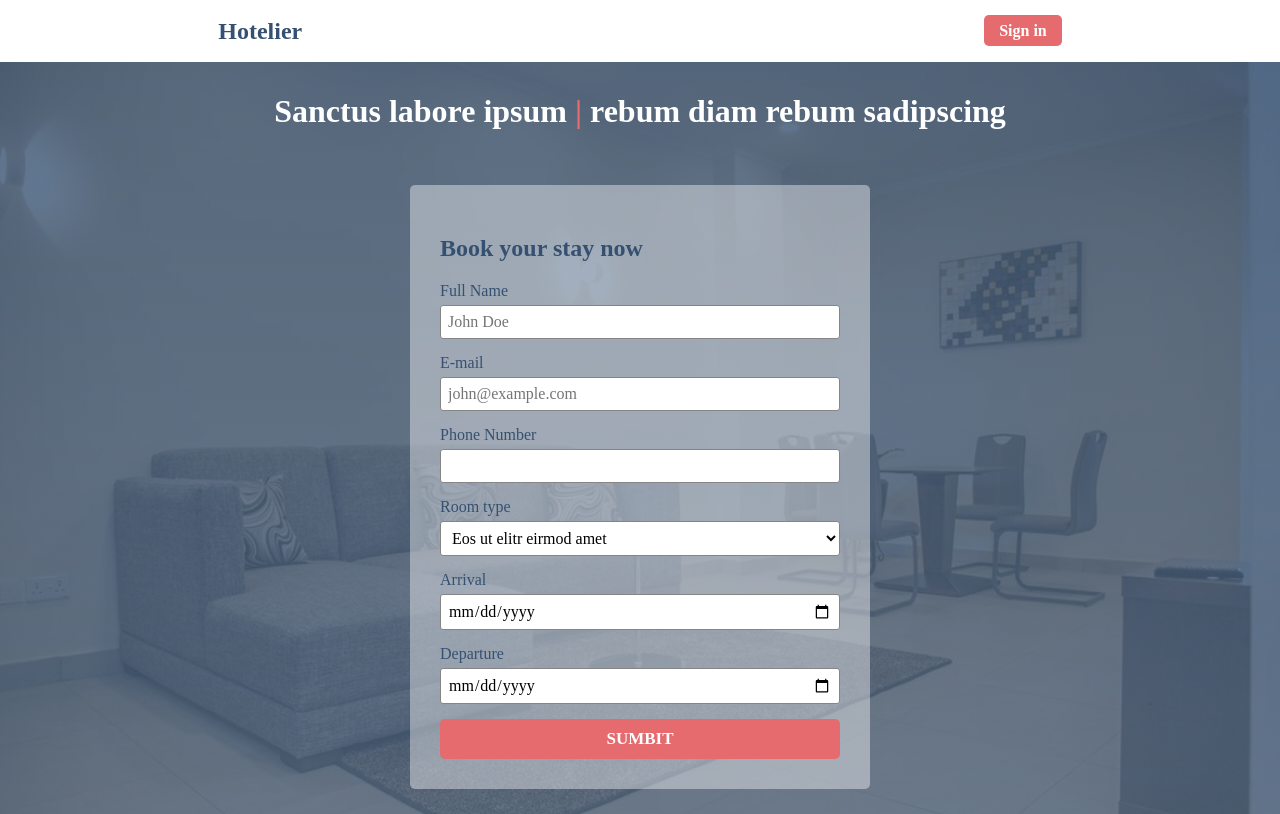
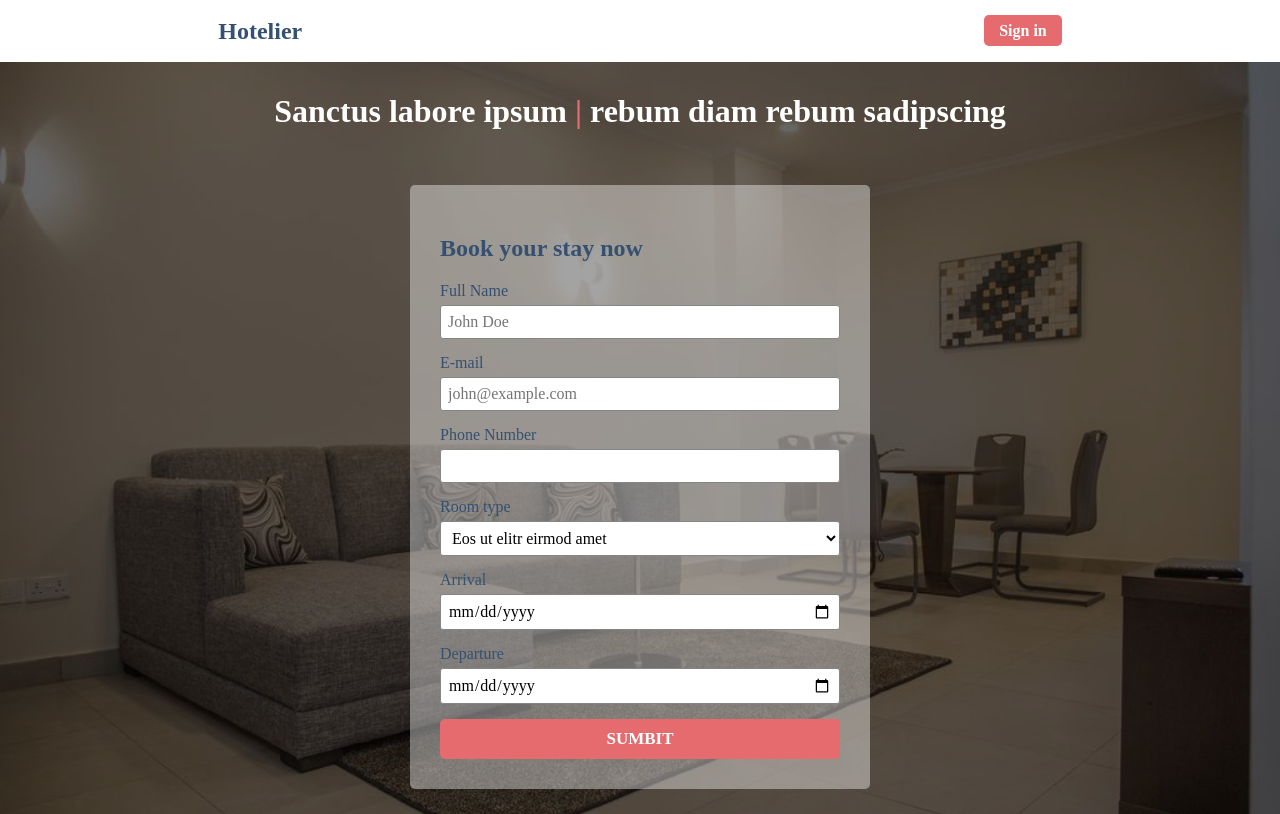
Before and after one commit to ankuobed/hotelier, a React (Create React App) app: page / in a window 1280 px wide. Built offline with nearby package versions, Linux system fonts and the light colour scheme; a web font is replaced by a local one.

Commit message:
changed hero overlay color

```diff
--- a/src/components/Hero/Hero.css
+++ b/src/components/Hero/Hero.css
@@ -1,6 +1,6 @@
 .hero {
     color: white;
-    background: linear-gradient(to bottom, rgb(53, 80, 112, 0.8), rgba(81, 104, 131, 0.8)), url('../../images/appartment.jpg');
+    background: linear-gradient(to bottom, rgb(0, 0, 0, 0.6), rgba(0, 0, 0, 0.6)), url('../../images/appartment.jpg');
     padding: 10px;
     background-size: cover;
     text-align: center;
```
